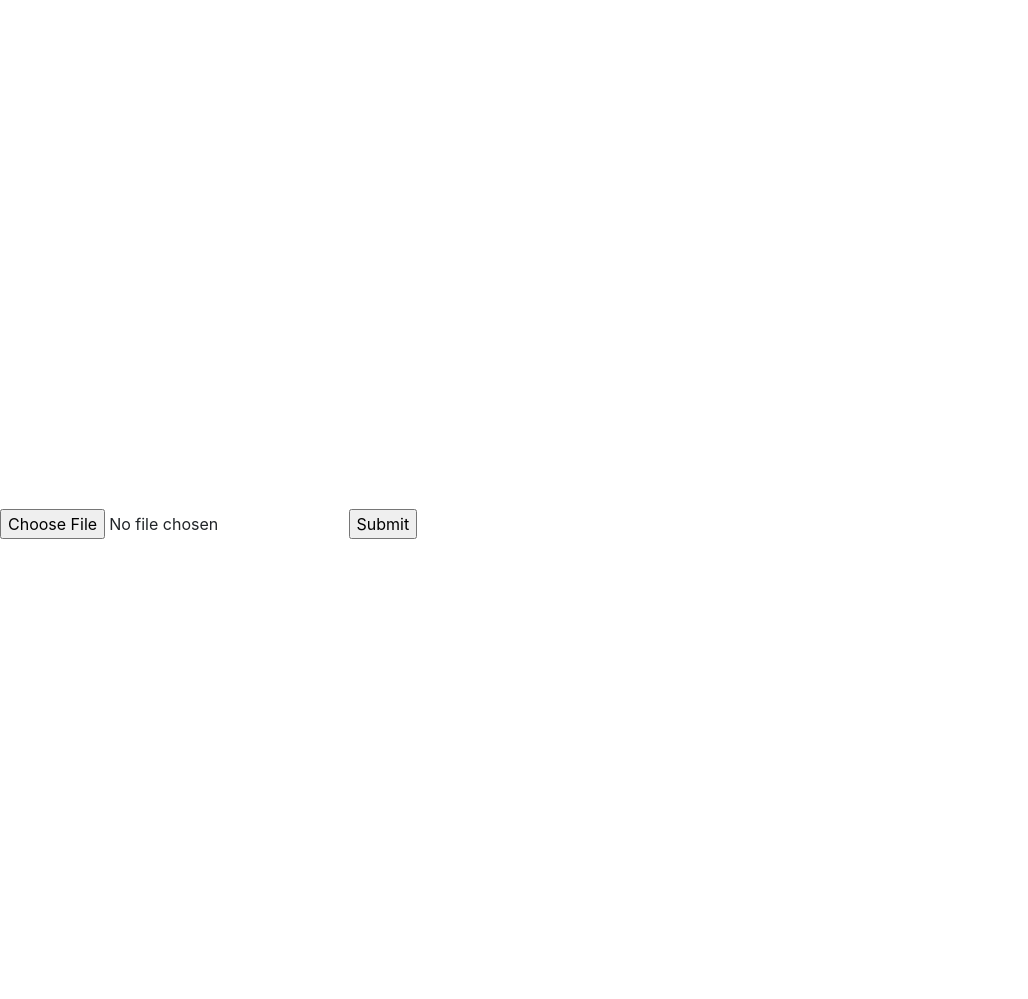
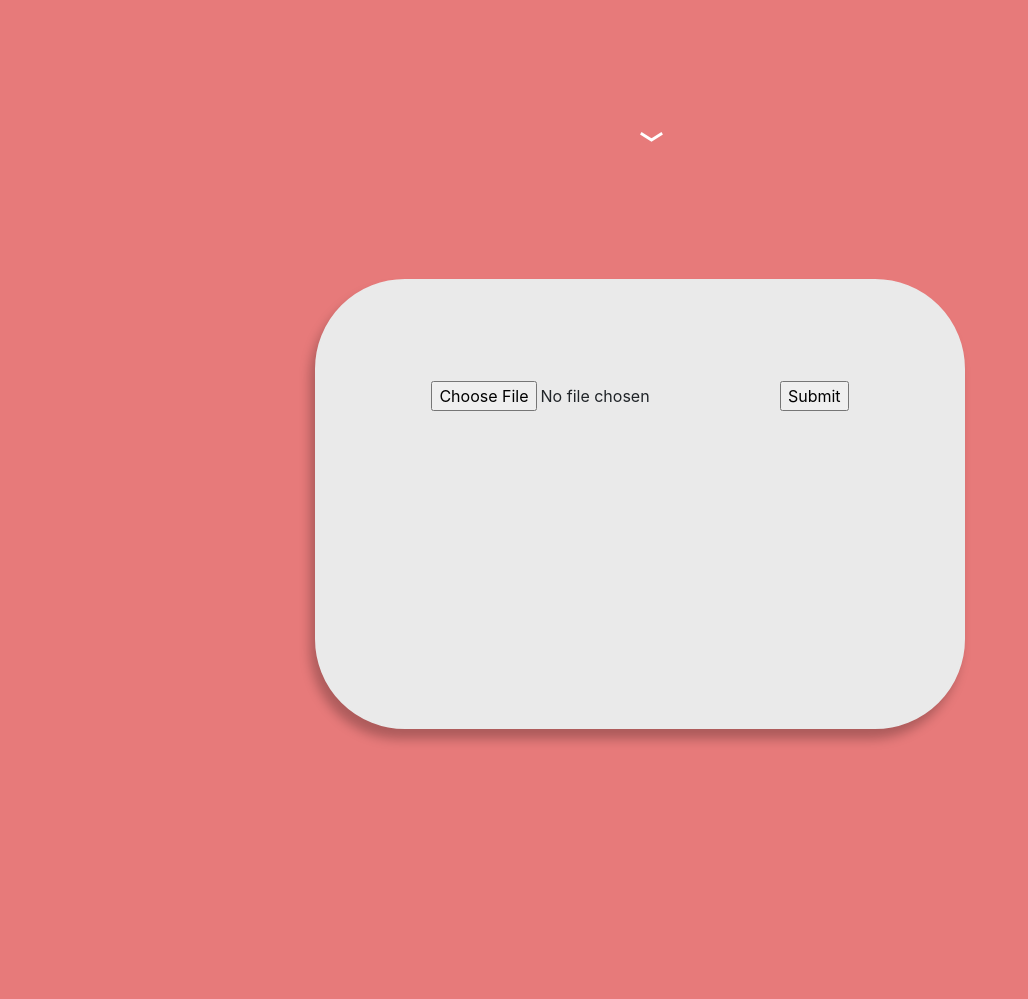
Before and after one commit to petrenk0n/Hungo, a Flask app: page / in a window 1280 px wide. Shown: the part 637-1636 px from the top of the page, without its empty margins (0-1028 px from the left). Before the commit the page ends 1176 px from the top, so only its background shows below. Run offline with Flask 2, Linux system fonts and the light colour scheme; some libraries are stand-ins or nearby versions; grey boxes are pictures that could not be loaded.

Commit message:
Style second section

```diff
--- a/static/style.css
+++ b/static/style.css
@@ -1,3 +1,8 @@
+html, body {
+    height: 100%;
+    max-width: auto;
+}
+
 .hungoLogo {
     position: absolute;
     font-family: "KeepCalm-Medium";
@@ -8,6 +13,11 @@
     padding-top: 50px;
     font-size: 44px;
 
+}
+
+.cursor {
+    cursor: url(pizzaCursor.png), default !important;
+    position: absolute;
 }
 
 @font-face {
@@ -28,7 +38,6 @@
 
 #foodVideo {
     width: 100%;
-    height: 100%;
     right: 0;
     bottom: 0;
     background-attachment: fixed;
@@ -37,7 +46,7 @@
     filter:brightness(60%);
 }
 
-.explanationParagraph {
+.explanationParagraph p {
     z-index: 1;
     position: absolute;
     top: 45%;
@@ -45,9 +54,24 @@
     font-family: "KeepCalm-Medium";
     font-size: 64px;
     color: white;
+    line-height: normal;
 }
 
 .dropImageZone {
-    align-items: center;
-    margin-top: 500px;
+    border: 2px solid #EAEAEA;
+    background: #EAEAEA;
+    border-radius: 90px;
+    padding: 100px;
+    width: 650px;
+    height: 450px;
+    text-align: center;
+    box-shadow: -5px 10px 11px rgba(0, 0, 0, 0.25);
 }
+
+.secondSection {
+    height: 1000px;
+    margin-top: -10px;
+    padding-top: 280px;
+    padding-bottom: 280px;
+    background:#E77A7A;
+}
--- a/templates/index.html
+++ b/templates/index.html
@@ -16,6 +16,8 @@
         <h1>hungo</h1>
       </div>
 
+      <div class="cursor"></div>
+
       <!-- Background video -->
       <div class="foodVideo">
       <video autoplay muted loop id="foodVideo">
@@ -23,7 +25,7 @@
       </video>
       <!-- Explanation paragraph -->
       <div class="explanationParagraph">
-        <p>Find new restaurants <br> by image.</p>
+        <p>Find new restaurants <br> from an image of food.</p>
       </div>
     </div>
 
@@ -33,11 +35,13 @@
     </div>
 
       <!-- Drag and drop zone -->
-      <div class="dropImageZone">
+    <div class="secondSection">
+      <div class="dropImageZone container">
         <form method=POST enctype=multipart/form-data action ="{{url_for('upload')}}">
           <input type=file name=photo>
           <input type="submit">
         </form>
       </div>
+    </div>
 </body>
 </html>
```
Also changed, not shown: static/drop-file.svg (added), static/pizzaCursor.png (added), static/uploads/art1.jpeg (deleted), 1 other file.
